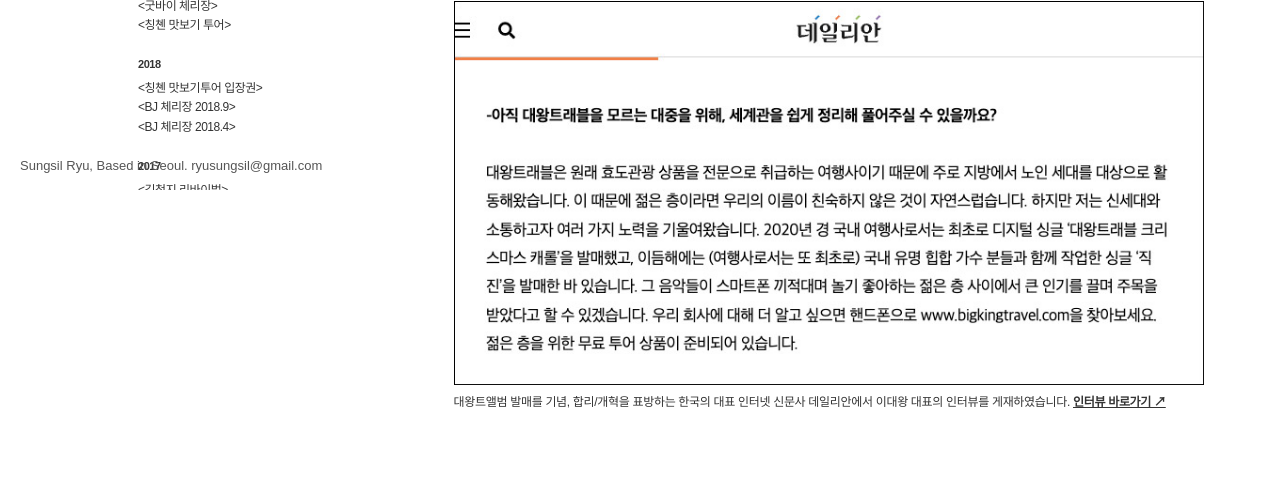
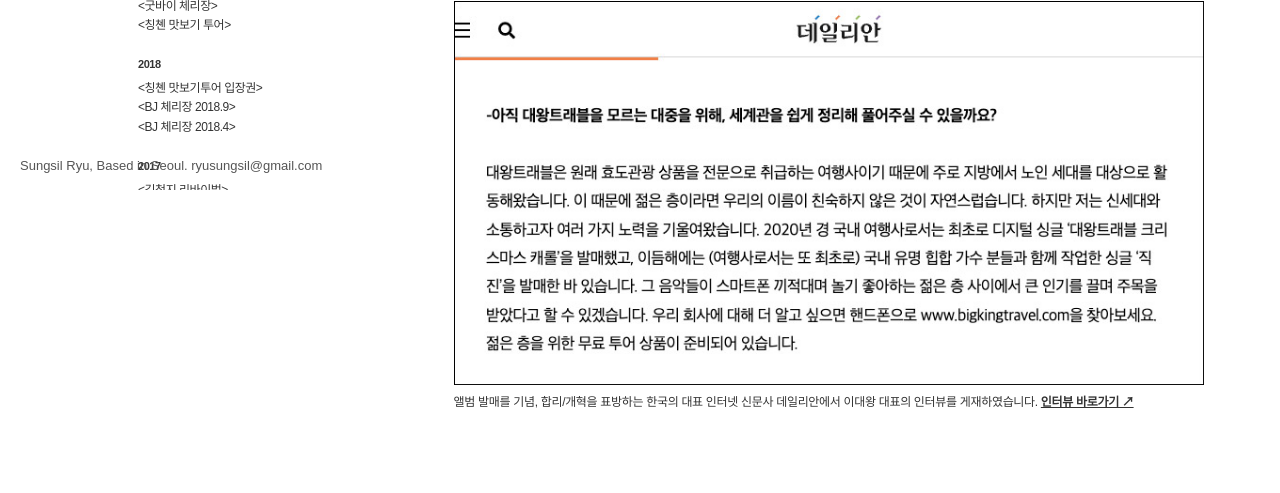
Before and after one commit to gnaraman/ssr, a PHP site: page /ko/works/2023-01.php in a window 1280 px wide. Shown: the part 610-1103 px from the top of the page. Run offline with PHP 8.4, Linux system fonts and the light colour scheme.

Commit message:
오타 수정

```diff
--- a/ko/works/2023-01.php
+++ b/ko/works/2023-01.php
@@ -30,7 +30,7 @@
             </p>
             <img src="../../include/images/2023_01_02.jpg" alt="대왕트래블과 떠나는 피아노 여행 상세 이미지2">
             <p class="txt_work bottom">
-              대왕트앨범 발매를 기념, 합리/개혁을 표방하는 한국의 대표 인터넷 신문사 데일리안에서 이대왕 대표의 인터뷰를 게재하였습니다. <a href="https://www.dailian.co.kr/news/view/1309847" target="_blank" class="link_go">인터뷰 바로가기 &nearr; </a>
+              앨범 발매를 기념, 합리/개혁을 표방하는 한국의 대표 인터넷 신문사 데일리안에서 이대왕 대표의 인터뷰를 게재하였습니다. <a href="https://www.dailian.co.kr/news/view/1309847" target="_blank" class="link_go">인터뷰 바로가기 &nearr; </a>
             </p>
 
           </div>
```
